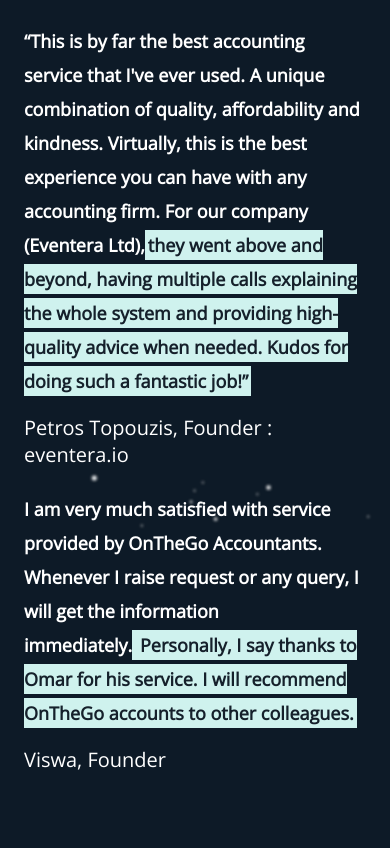
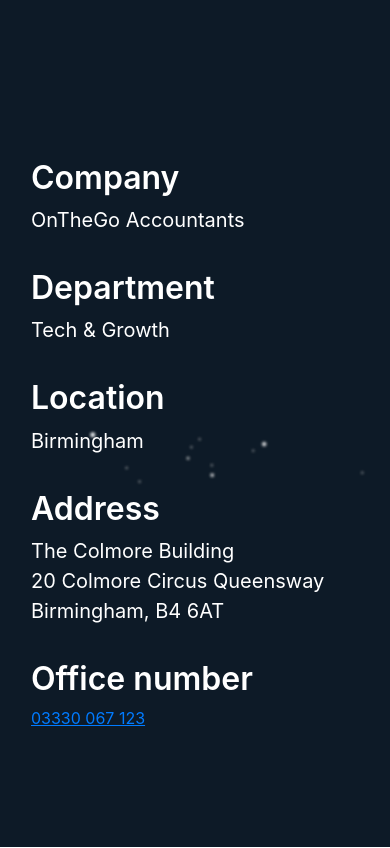
Before and after one commit to sr-js-dev/React-profile, a React (Create React App) app: page /profile in a window 390 px wide. Shown: the part 2207-3055 px from the top of the page. Built offline with nearby package versions, Linux system fonts and the light colour scheme.

Commit message:
fix: text color in modal

```diff
--- a/src/assets/style/Profile.css
+++ b/src/assets/style/Profile.css
@@ -10,8 +10,20 @@
 .dashed-border-bottom {
     border-bottom: 2px dashed #343a40;
 }
+.dashed-border-top {
+    border-top: 2px dashed #343a40;
+}
+.mobile-view {
+    display: none;
+}
+.desktop-view {
+    display: block;
+}
 .solid-border-bottom {
     border-bottom: 1px solid #343a40;
+}
+.solid-border-top {
+    border-top: 1px solid #343a40;
 }
 .m-left-8 {
     margin-left: 8px;
@@ -396,8 +408,7 @@
     line-height: 1.7;
 }
 .register .modal-body .profile-detail {
-    color: #757575;
-    text-decoration: underline;
+    color: #FFFFFF;
     background: transparent;
     border: none;
     outline: none;
@@ -477,6 +488,12 @@
     }
 }
 @media (max-width:576px) {
+    .mobile-view {
+        display: block;
+    }
+    .desktop-view {
+        display: none;
+    }
     .register .modal-body {
         padding: 15px !important;
     }
@@ -526,4 +543,7 @@
     .profile-photo-title-bar .undeited {
         font-size: 18px;
     }
+    .qoutes-section {
+        padding-top: 50px;
+    }
 }
--- a/src/pages/Profile.js
+++ b/src/pages/Profile.js
@@ -178,7 +178,7 @@
               </div>
             </div>
             {/* section3 */}
-            <div className="profile-info-section">
+            <div className="profile-info-section desktop-view">
               <div className={isEditMode ? ' row dashed-border extra-style' : 'row mx-3'}>
                 <div className="col-lg-4">
                   <h1>Company</h1>
@@ -224,6 +224,33 @@
               <span className="emphases">&nbsp;Personally, I say thanks to Omar for his service. I will recommend OnTheGo accounts to other colleagues.</span>
             </p>
             <p className="title">Viswa, Founder</p>
+          </div>
+        </div>
+        {/* mobile view for section3 */}
+        <div className="profile-info-section mobile-view">
+          <div className={isEditMode ? ' row dashed-border extra-style' : 'row mx-3'}>
+            <div className="col-lg-4">
+              <h1>Company</h1>
+              <p className="mb-0">OnTheGo Accountants</p>
+            </div>
+            <div className="col-lg-4">
+              <h1>Department</h1>
+              <p className="mb-0">Tech & Growth</p>
+            </div>
+            <div className="col-lg-4">
+              <h1>Location</h1>
+              <p className="mb-0">Birmingham</p>
+            </div>
+            <div className="col-lg-4">
+              <h1>Address</h1>
+              <p className="mb-0">The Colmore Building</p>
+              <p className="mb-0">20 Colmore Circus Queensway</p>
+              <p className="mb-0">Birmingham, B4 6AT</p>
+            </div>
+            <div className="col-lg-4">
+              <h1>Office number</h1>
+              <a href="#phone">03330 067 123</a>
+            </div>
           </div>
         </div>
       </div>
@@ -301,11 +328,13 @@
           </div>
           <div className="content">
             <p className="font-weight-bold title">To: Omar Faruq</p>
-            <div className="txt">My name is <input type="text" className="profile-detail" placeholder="Jane Smith" style={{width: '135px'}} />.</div>
+            <div className="txt">My name is <input type="text" className="profile-detail" placeholder="Jane Smith" style={{width: '136px'}} />.</div>
             <div className="txt">I work at <input type="text" className="profile-detail" placeholder="Company" style={{width: '135px'}} />;
             we have around <input type="text" className="profile-detail" placeholder="xx employees" style={{width: '176px'}} />.</div>
-            <p className="txt">My phone number is <input type="text" className="profile-detail" placeholder="+XX-X-XXX-XXXX" style={{width: '203px'}} />, and my work email is <input type="text" className="profile-detail" placeholder="jane.smith@company.com" style={{width: '337px'}} />.</p>
-            <p className="txt">I will like to discuss this  <span className="discuss-content">“I have recently helped a 3 billion automative company in Germany reduce 30% of their company tax overhead”</span></p>
+            <div className="txt">My phone number is <input type="text" className="profile-detail" placeholder="+XX-X-XXX-XXXX" style={{width: '203px'}} />,
+            and my work email is <input type="text" className="profile-detail" placeholder="jane.smith@company.com" style={{width: '337px'}} />.</div>
+            <div className="txt">I will like to discuss this  <span className="discuss-content">
+            “I have recently helped a 3 billion automative company in Germany reduce 30% of their company tax overhead”</span></div>
           </div>
           <div className="send-btn-part d-flex justify-content-around align-items-center w-100">
             <button className="btn-send font-weight-bold">Send</button>
```
